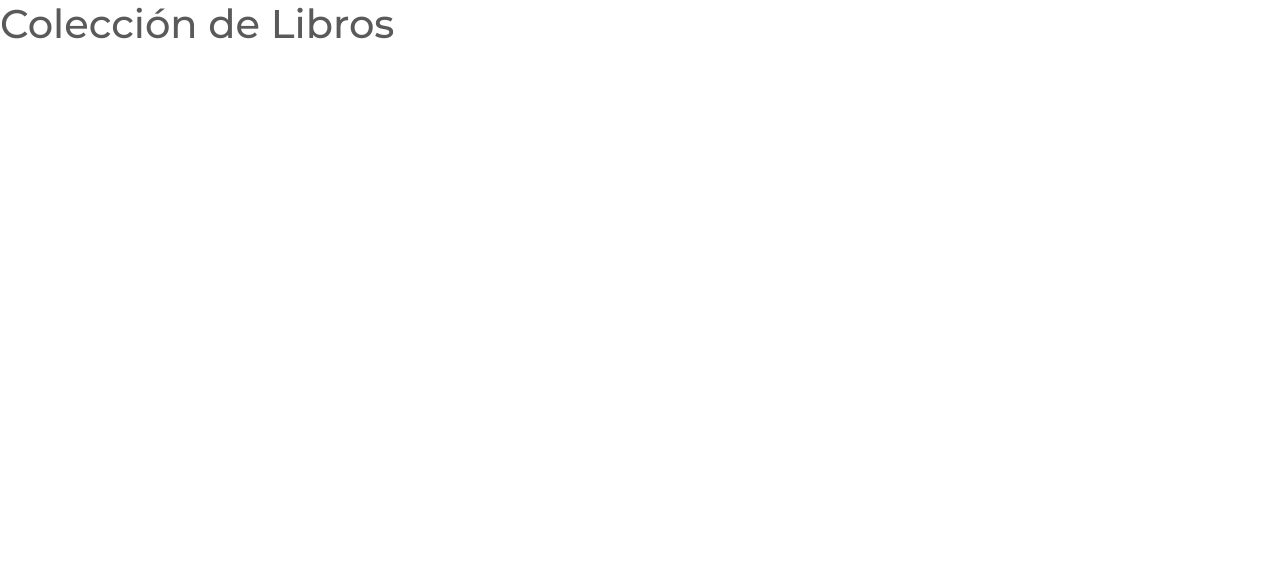
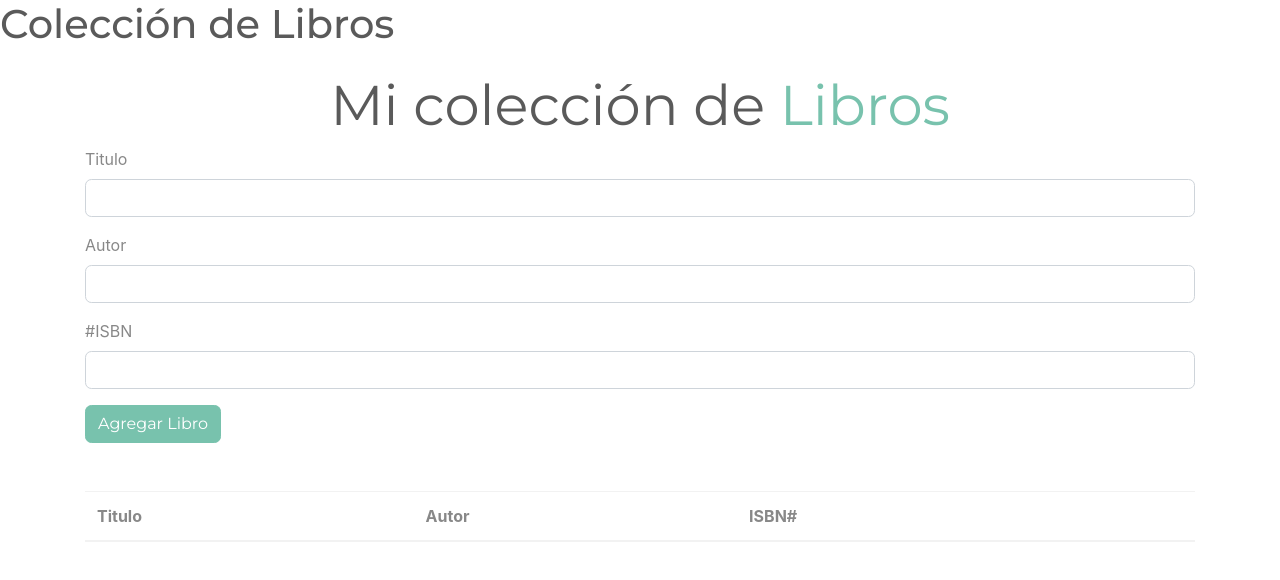
Before and after one commit to elliottkw/javascript, a website: page index.html in a window 1280 px wide. Drawn offline with nearby package versions, Linux system fonts and the light colour scheme.

Commit message:
Sección 13, Clase 136.
Maquetando la App.

```diff
--- a/index.html
+++ b/index.html
@@ -10,6 +10,35 @@
 
 <body>
     <h1>Colección de Libros</h1>
+    <div class="container mt-4">
+        <h1 class="display-4 text-center">Mi colección de <span class="text-primary">Libros</span></h1>
+        <form action="" id="libro-form">
+            <div class="form-group">
+                <label for="titulo">Titulo</label>
+                <input type="text" id="titulo" class="form-control">
+            </div>
+            <div class="form-group">
+                <label for="autor">Autor</label>
+                <input type="text" id="autor" class="form-control">
+            </div>
+            <div class="form-group">
+                <label for="isbn">#ISBN</label>
+                <input type="text" id="isbn" class="form-control">
+            </div>
+            <input type="submit" value="Agregar Libro" class="btn btn-primary">
+        </form>
+        <table class="table table-striped mt-5">
+            <thead>
+                <tr>
+                    <th>Titulo</th>
+                    <th>Autor</th>
+                    <th>ISBN#</th>
+                    <th></th>
+                </tr>
+            </thead>
+            <tbody id="libros-list"></tbody>
+        </table>
+    </div>
 </body>
 
 </html>
```
